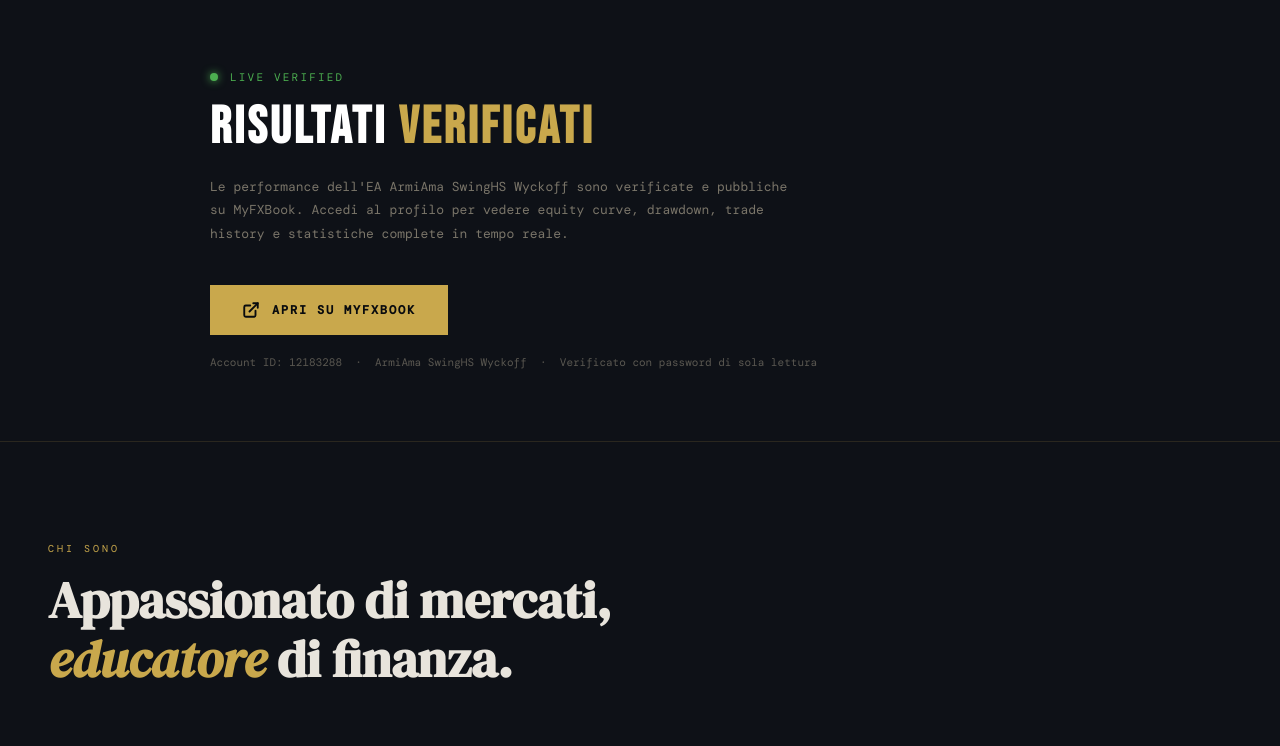
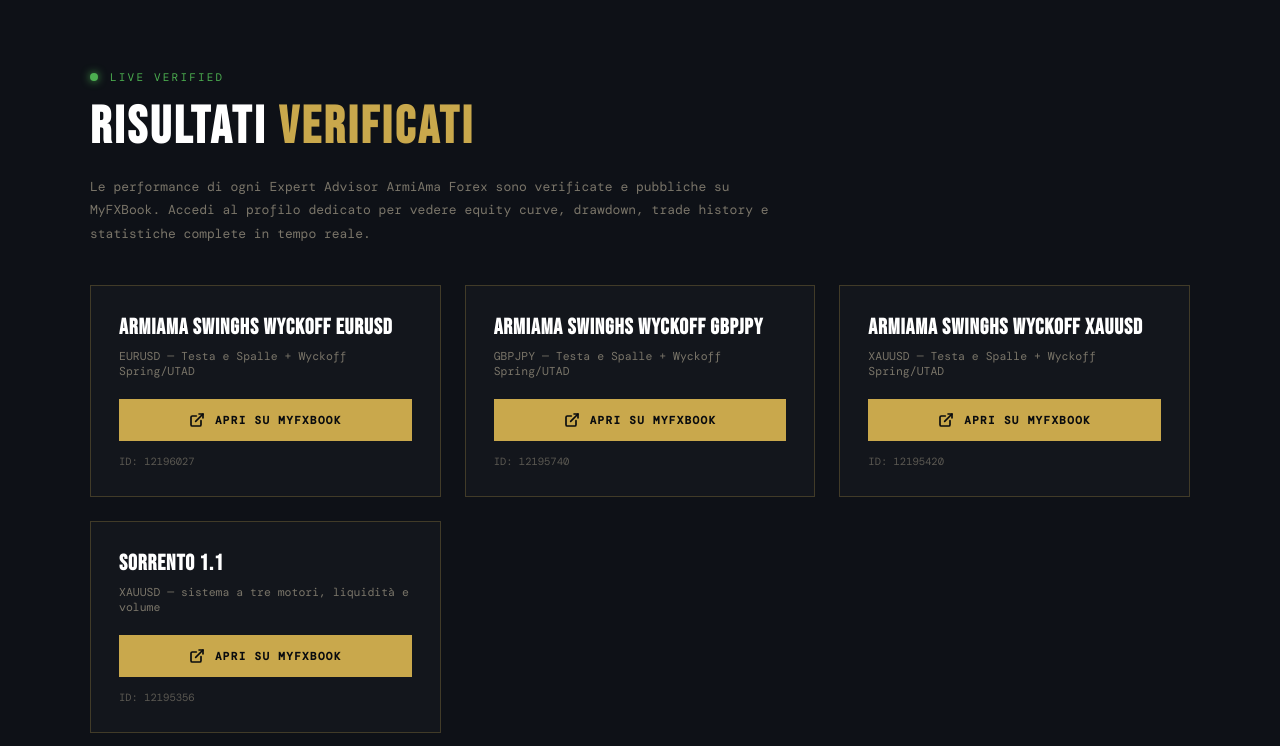
Before and after one commit to ArmiAmaFOREX/armiamaforex, a plain HTML site: page performance.html in a window 1280 px wide. Shown: the part 1073-1819 px from the top of the page. Drawn offline with nearby package versions, Linux system fonts and the light colour scheme; a web font is replaced by a local one.

Commit message:
Revise MyFXBook performance section content
Updated the MyFXBook section with new performance details for various Expert Advisors, including links and IDs.

```diff
--- a/performance.html
+++ b/performance.html
@@ -921,7 +921,7 @@
 
 <!-- MYFXBOOK -->
 <section id="myfxbook" class="content-section" style="background:var(--bg2,#0d0f13); border-bottom:1px solid rgba(201,168,76,0.15); padding:72px 48px;">
-  <div style="max-width:860px; margin:0 auto;">
+  <div style="max-width:1100px; margin:0 auto;">
     <div style="display:flex; align-items:center; gap:12px; margin-bottom:12px;">
       <span style="display:inline-block; width:8px; height:8px; border-radius:50%; background:#4caf50; box-shadow:0 0 8px #4caf50;"></span>
       <span style="font-size:11px; letter-spacing:0.2em; text-transform:uppercase; color:#4caf50; font-family:'DM Mono',monospace;">Live Verified</span>
@@ -929,28 +929,98 @@
     <h2 style="font-family:'Bebas Neue',sans-serif; font-size:clamp(32px,5vw,52px); letter-spacing:0.06em; color:#fff; margin-bottom:16px;">
       Risultati <span style="color:#c9a84c;">Verificati</span>
     </h2>
-    <p style="font-size:13px; color:var(--muted,#6b7280); line-height:1.8; max-width:600px; margin-bottom:40px;">
-      Le performance dell'EA ArmiAma SwingHS Wyckoff sono verificate e pubbliche su MyFXBook.
-      Accedi al profilo per vedere equity curve, drawdown, trade history e statistiche complete in tempo reale.
+    <p style="font-size:13px; color:var(--muted,#6b7280); line-height:1.8; max-width:700px; margin-bottom:40px;">
+      Le performance di ogni Expert Advisor ArmiAma Forex sono verificate e pubbliche su MyFXBook.
+      Accedi al profilo dedicato per vedere equity curve, drawdown, trade history e statistiche complete in tempo reale.
     </p>
-    <a href="https://www.myfxbook.com/members/ArmiAma/armiama-swinghs-wyckoff/12183288"
+
+    <div style="display:grid; grid-template-columns:repeat(auto-fit, minmax(280px, 1fr)); gap:24px;">
+
+      <div style="border:1px solid rgba(201,168,76,0.25); padding:28px; background:rgba(255,255,255,0.02);">
+        <h3 style="font-family:'Bebas Neue',sans-serif; font-size:22px; letter-spacing:0.04em; color:#fff; margin-bottom:8px;">ArmiAma SwingHS Wyckoff EURUSD</h3>
+        <p style="font-size:11.5px; color:var(--muted,#6b7280); margin-bottom:20px;">EURUSD — Testa e Spalle + Wyckoff Spring/UTAD</p>
+        <a href="https://www.myfxbook.com/portfolio/armiama-swinghs-wyckoff-eurusd/12196027"
            target="_blank" rel="noopener"
-       style="display:inline-flex; align-items:center; gap:12px;
+           style="display:inline-flex; align-items:center; gap:10px;
                   background:#c9a84c; color:#090b0e;
-              font-family:'DM Mono',monospace; font-size:12px; font-weight:600;
-              letter-spacing:0.15em; text-transform:uppercase;
-              padding:16px 32px; text-decoration:none;
-              transition:background .25s, transform .2s;">
-      <svg width="18" height="18" viewBox="0 0 24 24" fill="none" stroke="currentColor" stroke-width="2.5" stroke-linecap="round" stroke-linejoin="round">
+                  font-family:'DM Mono',monospace; font-size:11px; font-weight:600;
+                  letter-spacing:0.12em; text-transform:uppercase;
+                  padding:13px 22px; text-decoration:none; width:100%; justify-content:center;
+                  transition:background .25s;">
+          <svg width="16" height="16" viewBox="0 0 24 24" fill="none" stroke="currentColor" stroke-width="2.5" stroke-linecap="round" stroke-linejoin="round">
             <path d="M18 13v6a2 2 0 0 1-2 2H5a2 2 0 0 1-2-2V8a2 2 0 0 1 2-2h6"/>
             <polyline points="15 3 21 3 21 9"/>
             <line x1="10" y1="14" x2="21" y2="3"/>
           </svg>
           Apri su MyFXBook
         </a>
-    <p style="margin-top:20px; font-size:11px; color:var(--muted,#6b7280); opacity:0.7;">
-      Account ID: 12183288 &nbsp;·&nbsp; ArmiAma SwingHS Wyckoff &nbsp;·&nbsp; Verificato con password di sola lettura
-    </p>
+        <p style="margin-top:14px; font-size:10.5px; color:var(--muted,#6b7280); opacity:0.7;">ID: 12196027</p>
+      </div>
+
+      <div style="border:1px solid rgba(201,168,76,0.25); padding:28px; background:rgba(255,255,255,0.02);">
+        <h3 style="font-family:'Bebas Neue',sans-serif; font-size:22px; letter-spacing:0.04em; color:#fff; margin-bottom:8px;">ArmiAma SwingHS Wyckoff GBPJPY</h3>
+        <p style="font-size:11.5px; color:var(--muted,#6b7280); margin-bottom:20px;">GBPJPY — Testa e Spalle + Wyckoff Spring/UTAD</p>
+        <a href="https://www.myfxbook.com/portfolio/swing-hs-whyckoff-gbpjpy/12195740"
+           target="_blank" rel="noopener"
+           style="display:inline-flex; align-items:center; gap:10px;
+                  background:#c9a84c; color:#090b0e;
+                  font-family:'DM Mono',monospace; font-size:11px; font-weight:600;
+                  letter-spacing:0.12em; text-transform:uppercase;
+                  padding:13px 22px; text-decoration:none; width:100%; justify-content:center;
+                  transition:background .25s;">
+          <svg width="16" height="16" viewBox="0 0 24 24" fill="none" stroke="currentColor" stroke-width="2.5" stroke-linecap="round" stroke-linejoin="round">
+            <path d="M18 13v6a2 2 0 0 1-2 2H5a2 2 0 0 1-2-2V8a2 2 0 0 1 2-2h6"/>
+            <polyline points="15 3 21 3 21 9"/>
+            <line x1="10" y1="14" x2="21" y2="3"/>
+          </svg>
+          Apri su MyFXBook
+        </a>
+        <p style="margin-top:14px; font-size:10.5px; color:var(--muted,#6b7280); opacity:0.7;">ID: 12195740</p>
+      </div>
+
+      <div style="border:1px solid rgba(201,168,76,0.25); padding:28px; background:rgba(255,255,255,0.02);">
+        <h3 style="font-family:'Bebas Neue',sans-serif; font-size:22px; letter-spacing:0.04em; color:#fff; margin-bottom:8px;">ArmiAma SwingHS Wyckoff XAUUSD</h3>
+        <p style="font-size:11.5px; color:var(--muted,#6b7280); margin-bottom:20px;">XAUUSD — Testa e Spalle + Wyckoff Spring/UTAD</p>
+        <a href="https://www.myfxbook.com/portfolio/armiama-swing-hs-wickoff-xauusd/12195420"
+           target="_blank" rel="noopener"
+           style="display:inline-flex; align-items:center; gap:10px;
+                  background:#c9a84c; color:#090b0e;
+                  font-family:'DM Mono',monospace; font-size:11px; font-weight:600;
+                  letter-spacing:0.12em; text-transform:uppercase;
+                  padding:13px 22px; text-decoration:none; width:100%; justify-content:center;
+                  transition:background .25s;">
+          <svg width="16" height="16" viewBox="0 0 24 24" fill="none" stroke="currentColor" stroke-width="2.5" stroke-linecap="round" stroke-linejoin="round">
+            <path d="M18 13v6a2 2 0 0 1-2 2H5a2 2 0 0 1-2-2V8a2 2 0 0 1 2-2h6"/>
+            <polyline points="15 3 21 3 21 9"/>
+            <line x1="10" y1="14" x2="21" y2="3"/>
+          </svg>
+          Apri su MyFXBook
+        </a>
+        <p style="margin-top:14px; font-size:10.5px; color:var(--muted,#6b7280); opacity:0.7;">ID: 12195420</p>
+      </div>
+
+      <div style="border:1px solid rgba(201,168,76,0.25); padding:28px; background:rgba(255,255,255,0.02);">
+        <h3 style="font-family:'Bebas Neue',sans-serif; font-size:22px; letter-spacing:0.04em; color:#fff; margin-bottom:8px;">Sorrento 1.1</h3>
+        <p style="font-size:11.5px; color:var(--muted,#6b7280); margin-bottom:20px;">XAUUSD — sistema a tre motori, liquidità e volume</p>
+        <a href="https://www.myfxbook.com/portfolio/sorrento-11/12195356"
+           target="_blank" rel="noopener"
+           style="display:inline-flex; align-items:center; gap:10px;
+                  background:#c9a84c; color:#090b0e;
+                  font-family:'DM Mono',monospace; font-size:11px; font-weight:600;
+                  letter-spacing:0.12em; text-transform:uppercase;
+                  padding:13px 22px; text-decoration:none; width:100%; justify-content:center;
+                  transition:background .25s;">
+          <svg width="16" height="16" viewBox="0 0 24 24" fill="none" stroke="currentColor" stroke-width="2.5" stroke-linecap="round" stroke-linejoin="round">
+            <path d="M18 13v6a2 2 0 0 1-2 2H5a2 2 0 0 1-2-2V8a2 2 0 0 1 2-2h6"/>
+            <polyline points="15 3 21 3 21 9"/>
+            <line x1="10" y1="14" x2="21" y2="3"/>
+          </svg>
+          Apri su MyFXBook
+        </a>
+        <p style="margin-top:14px; font-size:10.5px; color:var(--muted,#6b7280); opacity:0.7;">ID: 12195356</p>
+      </div>
+
+    </div>
   </div>
 </section>
 
```
Lines whose indentation alone changed are shown as unchanged.
